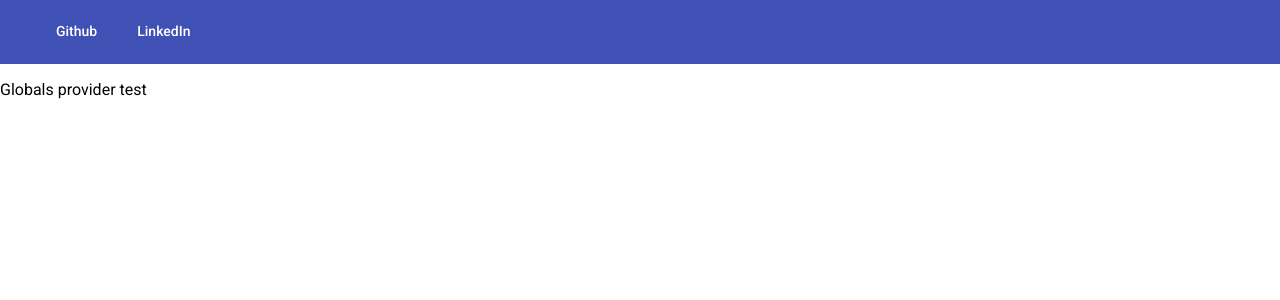
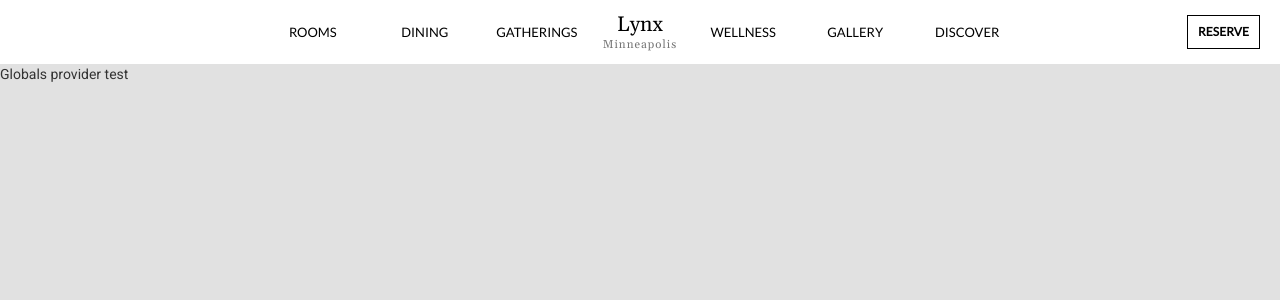
Before and after one commit to tonyvu1/AlgoMemory, an Angular app in the folder client/: page / in a window 1280 px wide. Shown: the top 300 px of the page. Built offline with nearby package versions, Linux system fonts and the light colour scheme; no server answers.

Commit message:
Made navbar links

```diff
--- a/client/src/app/components/home/home.component.html
+++ b/client/src/app/components/home/home.component.html
@@ -1,2 +1,2 @@
 <app-nav-guest></app-nav-guest>
-<p>{{globals.title}}</p>
+<p class="home">{{globals.title}}</p>
--- a/client/src/app/components/home/home.component.scss
+++ b/client/src/app/components/home/home.component.scss
@@ -0,0 +1,4 @@
+.home {
+    height: 100%;
+    background-color: #e1e1e1;
+}
--- a/client/src/app/components/nav-guest/nav-guest.component.html
+++ b/client/src/app/components/nav-guest/nav-guest.component.html
@@ -1,40 +1,170 @@
-<mat-toolbar color="primary">
+<mat-toolbar color="primary" class="nav-bar">
   <button
     type="button"
     aria-label="Toggle sidenav"
     mat-icon-button
     *ngIf="isHandset"
+    class="menu"
   >
     <mat-icon aria-label="Side nav toggle icon">menu</mat-icon>
   </button>
 
-  <mat-toolbar color="primary">
-    <span class="fill-remaining-space"></span>
+  <div
+    [matMenuTriggerFor]="menuRooms"
+    #menuRoomsTrigger="matMenuTrigger"
+    (mouseover)="menuRoomsTrigger.openMenu()"
+    class="nav-link"
+  >
+    ROOMS
+  </div>
+  <mat-menu #menuRooms="matMenu" [overlapTrigger]="false">
+    <span (mouseleave)="menuRoomsTrigger.closeMenu()">
+      <button mat-menu-item>
+        <span>Home</span>
+      </button>
+      <button mat-menu-item>
+        <span>Connecting</span>
+      </button>
+      <button mat-menu-item>
+        <span>Let's talk</span>
+      </button>
+      <button mat-menu-item>
+        <span>Logout</span>
+      </button>
+    </span>
+  </mat-menu>
 
-    <button mat-button onClick="window.open('//github.com/tonyvu1')">
-      <i
-        class="fab fa-github"
-        [ngStyle]="{
-          fontSize: '2.5rem',
-          marginRight: '.5rem',
-          paddingBottom: '.4rem'
-        }"
-      >
-      </i>
-      Github
-    </button>
+  <div
+    [matMenuTriggerFor]="menuDining"
+    #menuDiningTrigger="matMenuTrigger"
+    (mouseover)="menuDiningTrigger.openMenu()"
+    class="nav-link"
+  >
+    DINING
+  </div>
+  <mat-menu #menuDining="matMenu" [overlapTrigger]="false">
+    <span (mouseleave)="menuDiningTrigger.closeMenu()">
+      <button mat-menu-item>
+        <span>Home</span>
+      </button>
+      <button mat-menu-item>
+        <span>Connecting</span>
+      </button>
+      <button mat-menu-item>
+        <span>Let's talk</span>
+      </button>
+      <button mat-menu-item>
+        <span>Logout</span>
+      </button>
+    </span>
+  </mat-menu>
 
-    <button mat-button onClick="window.open('//linkedin.com/in/tonyvu1/')">
-      <i
-        class="fab fa-linkedin"
-        [ngStyle]="{
-          fontSize: '2.5rem',
-          marginRight: '.5rem',
-          paddingBottom: '.4rem'
-        }"
-      >
-      </i>
-      LinkedIn
-    </button>
-  </mat-toolbar>
+  <div
+    [matMenuTriggerFor]="menuGatherings"
+    #menuGatheringsTrigger="matMenuTrigger"
+    (mouseover)="menuGatheringsTrigger.openMenu()"
+    class="nav-link"
+  >
+    GATHERINGS
+  </div>
+  <mat-menu #menuGatherings="matMenu" [overlapTrigger]="false">
+    <span (mouseleave)="menuGatheringsTrigger.closeMenu()">
+      <button mat-menu-item>
+        <span>Home</span>
+      </button>
+      <button mat-menu-item>
+        <span>Connecting</span>
+      </button>
+      <button mat-menu-item>
+        <span>Let's talk</span>
+      </button>
+      <button mat-menu-item>
+        <span>Logout</span>
+      </button>
+    </span>
+  </mat-menu>
+
+  <a class="header" href="">
+    <h2>Lynx</h2>
+    <h5 class="sub-header">Minneapolis</h5>
+  </a>
+
+  <div
+    [matMenuTriggerFor]="menuWellness"
+    #menuWellnessTrigger="matMenuTrigger"
+    (mouseover)="menuWellnessTrigger.openMenu()"
+    class="nav-link"
+  >
+    WELLNESS
+  </div>
+  <mat-menu #menuWellness="matMenu" [overlapTrigger]="false">
+    <span (mouseleave)="menuWellnessTrigger.closeMenu()">
+      <button mat-menu-item>
+        <span>Home</span>
+      </button>
+      <button mat-menu-item>
+        <span>Connecting</span>
+      </button>
+      <button mat-menu-item>
+        <span>Let's talk</span>
+      </button>
+      <button mat-menu-item>
+        <span>Logout</span>
+      </button>
+    </span>
+  </mat-menu>
+
+  <div
+    [matMenuTriggerFor]="menuGallery"
+    #menuGalleryTrigger="matMenuTrigger"
+    (mouseover)="menuGalleryTrigger.openMenu()"
+    class="nav-link"
+  >
+    GALLERY
+  </div>
+  <mat-menu #menuGallery="matMenu" [overlapTrigger]="false">
+    <span (mouseleave)="menuGalleryTrigger.closeMenu()">
+      <button mat-menu-item>
+        <span>Home</span>
+      </button>
+      <button mat-menu-item>
+        <span>Connecting</span>
+      </button>
+      <button mat-menu-item>
+        <span>Let's talk</span>
+      </button>
+      <button mat-menu-item>
+        <span>Logout</span>
+      </button>
+    </span>
+  </mat-menu>
+
+  <div
+    [matMenuTriggerFor]="menuDiscover"
+    #menuDiscoverTrigger="matMenuTrigger"
+    (mouseover)="menuDiscoverTrigger.openMenu()"
+    class="nav-link"
+  >
+    DISCOVER
+  </div>
+  <mat-menu #menuDiscover="matMenu" [overlapTrigger]="false">
+    <span (mouseleave)="menuDiscoverTrigger.closeMenu()">
+      <button mat-menu-item>
+        <span>Home</span>
+      </button>
+      <button mat-menu-item>
+        <span>Connecting</span>
+      </button>
+      <button mat-menu-item>
+        <span>Let's talk</span>
+      </button>
+      <button mat-menu-item>
+        <span>Logout</span>
+      </button>
+    </span>
+  </mat-menu>
+
+  <div class="reserve-btn">
+    RESERVE
+  </div>
 </mat-toolbar>
--- a/client/src/app/components/nav-guest/nav-guest.component.scss
+++ b/client/src/app/components/nav-guest/nav-guest.component.scss
@@ -0,0 +1,65 @@
+$hoverColor: #859bb0;
+
+.nav-link {
+  font-size: small;
+  font-family: "Lato", sans-serif;
+  width: 112px;
+  text-align: center;
+  color: black;
+}
+
+.nav-bar {
+  justify-content: center;
+  background: white;
+}
+
+.menu {
+  position: absolute;
+  left: 1rem;
+}
+
+button {
+  text-align: center;
+}
+
+.header {
+  vertical-align: middle;
+  text-align: center;
+  margin: 0 1rem;
+  text-decoration: none;
+
+  h2 {
+    font-family: "Gelasio", serif;
+    font-size: 2.1rem;
+    color: black;
+    margin-top: 0.6rem;
+  }
+}
+
+.sub-header {
+  margin-top: -1.2rem;
+  font-size: 1.15rem;
+  font-family: "Gelasio", serif;
+  letter-spacing: 0.1rem;
+  color: rgba(0, 0, 0, 0.54);
+}
+
+.reserve-btn {
+  font-size: 1.2rem;
+  font-family: "Lato", sans-serif;
+  width: auto;
+  text-align: center;
+  color: black;
+  font-weight: 600;
+  padding: 0 1rem;
+  position: absolute;
+  right: 2rem;
+
+  border: 1px solid black;
+}
+
+.reserve-btn:hover {
+    cursor: pointer;
+    border: 1px solid $hoverColor;
+    color: $hoverColor;
+}
--- a/client/src/index.html
+++ b/client/src/index.html
@@ -8,6 +8,18 @@
   <link rel="icon" type="image/x-icon" href="favicon.ico">
   <link href="https://fonts.googleapis.com/css?family=Roboto:300,400,500&display=swap" rel="stylesheet">
   <link href="https://fonts.googleapis.com/icon?family=Material+Icons" rel="stylesheet">
+  <link rel="stylesheet" href="https://maxcdn.bootstrapcdn.com/bootstrap/3.3.7/css/bootstrap.min.css" integrity="sha384-BVYiiSIFeK1dGmJRAkycuHAHRg32OmUcww7on3RYdg4Va+PmSTsz/K68vbdEjh4u" crossorigin="anonymous">
+  <script src="https://code.jquery.com/jquery-3.1.1.min.js" integrity="sha256-hVVnYaiADRTO2PzUGmuLJr8BLUSjGIZsDYGmIJLv2b8=" crossorigin="anonymous"></script>
+  <script src="https://maxcdn.bootstrapcdn.com/bootstrap/3.3.7/js/bootstrap.min.js" integrity="sha384-Tc5IQib027qvyjSMfHjOMaLkfuWVxZxUPnCJA7l2mCWNIpG9mGCD8wGNIcPD7Txa" crossorigin="anonymous"></script>
+  <link
+  rel="stylesheet"
+  href="https://use.fontawesome.com/releases/v5.6.3/css/all.css"
+  integrity="sha384-UHRtZLI+pbxtHCWp1t77Bi1L4ZtiqrqD80Kn4Z8NTSRyMA2Fd33n5dQ8lWUE00s/"
+  crossorigin="anonymous"
+/>
+<script src="https://kit.fontawesome.com/a1ac205e50.js" crossorigin="anonymous"></script>
+<link href="https://fonts.googleapis.com/css?family=Lato&display=swap" rel="stylesheet">
+<link href="https://fonts.googleapis.com/css?family=Gelasio&display=swap" rel="stylesheet">
 </head>
 <body>
   <app-root></app-root>
--- a/client/src/style-theme.scss
+++ b/client/src/style-theme.scss
@@ -13,5 +13,8 @@ $style-theme: mat-light-theme(
   $style-theme-warn
 );
 
+.mat-menu-item span{
+  font-family: 'Lato', sans-serif;
+}
 
 @include angular-material-theme($style-theme);
```
